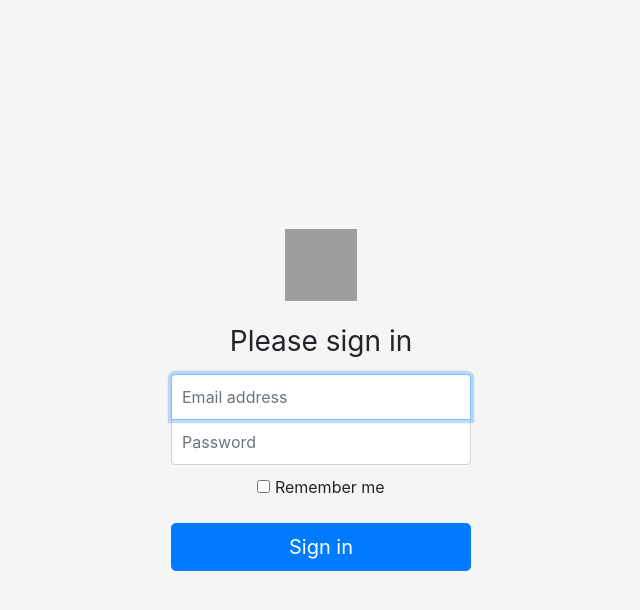
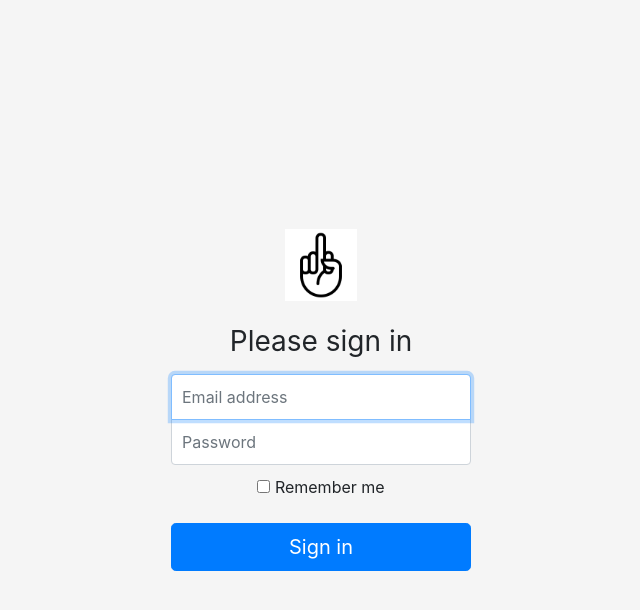
Before and after one commit to go-mer/CS123, a Django app: page /events/login in a window 1280 px wide. Shown: the top 610 px of the page, without its empty margins (319-959 px from the left). Run offline with Django 3.2, Linux system fonts and the light colour scheme; some libraries are stand-ins or nearby versions; grey boxes are pictures that could not be loaded.

Commit message:
changed icon for login

```diff
--- a/mysite/events/templates/events/login.html
+++ b/mysite/events/templates/events/login.html
@@ -19,7 +19,7 @@
 
   <body class="text-center">
     <form class="form-signin">
-      <img class="mb-4" src="{% static 'bootstrap-solid.svg' %}" alt="" width="72" height="72">
+      <img class="mb-4" src="{% static 'favicon.ico' %}" alt="" width="72" height="72">
       <h1 class="h3 mb-3 font-weight-normal">Please sign in</h1>
       <label for="inputEmail" class="sr-only">Email address</label>
       <input type="email" id="inputEmail" class="form-control" placeholder="Email address" required autofocus>
```
Also changed, not shown: mysite/events/static/svg/bootstrap-solid.svg (deleted).
